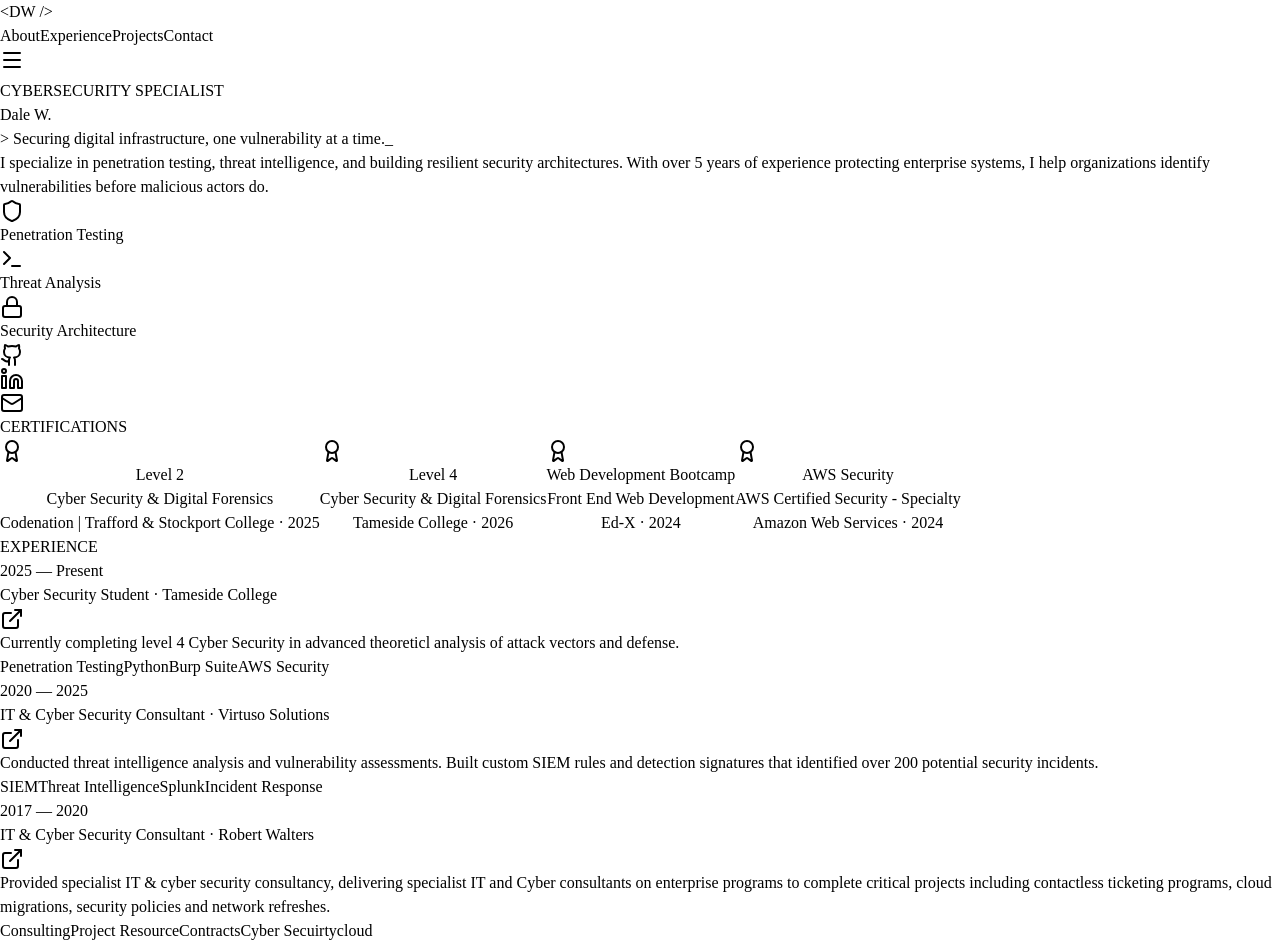
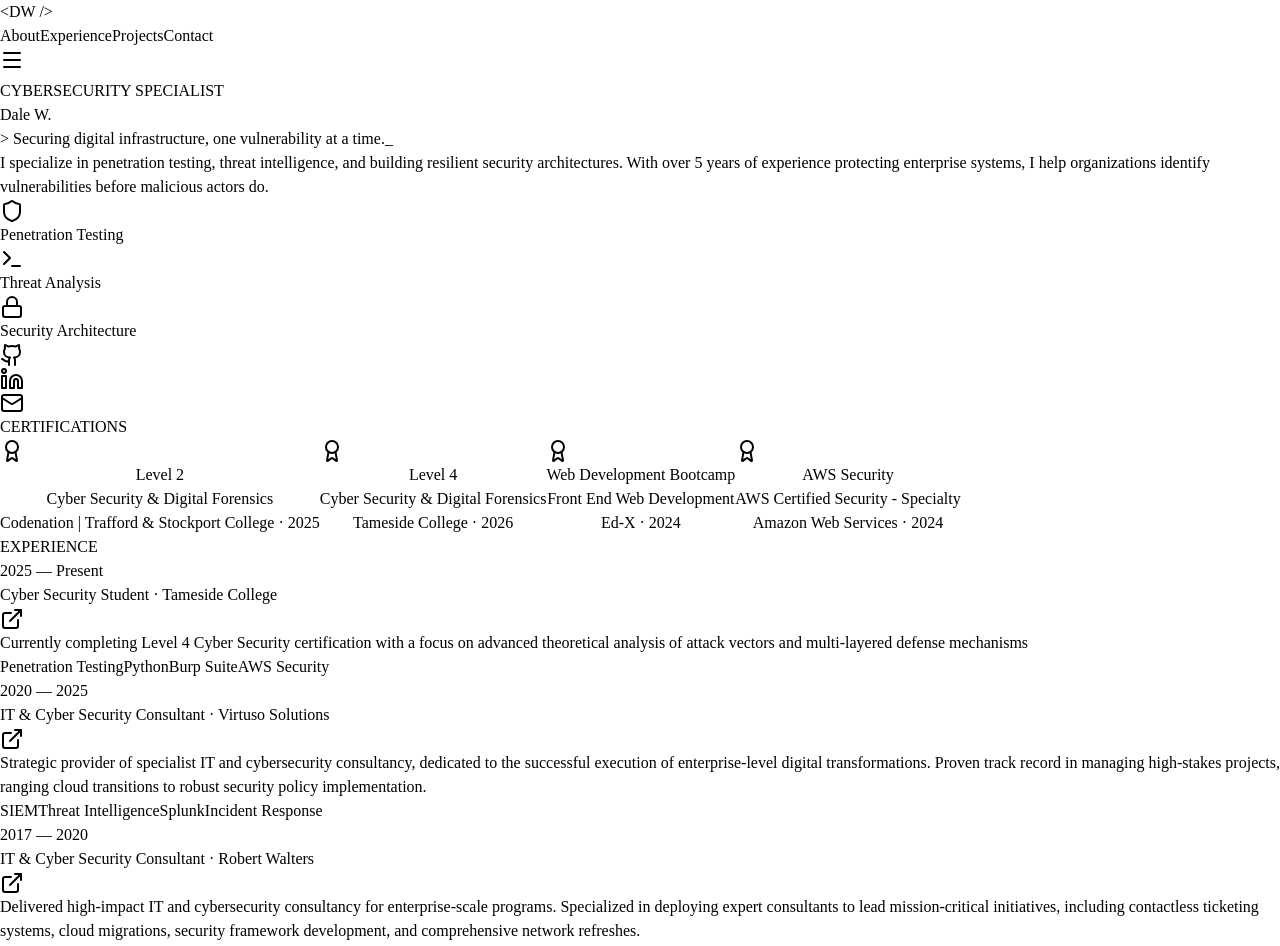
Before and after one commit to Dezmondo7/CyberNeo, a React (Vite) app in the folder vite-project/: page / in a window 1280 px wide. Shown: the top 946 px of the page. Built offline with nearby package versions, Linux system fonts and the light colour scheme.

Commit message:
updated experience

```diff
--- a/vite-project/src/components/experience.jsx
+++ b/vite-project/src/components/experience.jsx
@@ -5,7 +5,7 @@ const experiences = [
     period: "2025 — Present",
     title: "Cyber Security Student",
     company: "Tameside College",
-    description: "Currently completing level 4 Cyber Security in advanced theoreticl analysis of attack vectors and defense.",
+    description: "Currently completing Level 4 Cyber Security certification with a focus on advanced theoretical analysis of attack vectors and multi-layered defense mechanisms",
     skills: ["Penetration Testing", "Python", "Burp Suite", "AWS Security"],
     link: "#",
   },
@@ -13,7 +13,7 @@ const experiences = [
     period: "2020 — 2025",
     title: "IT & Cyber Security Consultant",
     company: "Virtuso Solutions",
-    description: "Conducted threat intelligence analysis and vulnerability assessments. Built custom SIEM rules and detection signatures that identified over 200 potential security incidents.",
+    description: "Strategic provider of specialist IT and cybersecurity consultancy, dedicated to the successful execution of enterprise-level digital transformations. Proven track record in managing high-stakes projects, ranging cloud transitions to robust security policy implementation.",
     skills: ["SIEM", "Threat Intelligence", "Splunk", "Incident Response"],
     link: "#",
   },
@@ -21,7 +21,7 @@ const experiences = [
     period: "2017 — 2020",
     title: "IT & Cyber Security Consultant",
     company: "Robert Walters",
-    description: "Provided specialist IT & cyber security consultancy, delivering specialist IT and Cyber consultants on enterprise programs to complete critical projects including contactless ticketing programs, cloud migrations, security policies and network refreshes.",
+    description: "Delivered high-impact IT and cybersecurity consultancy for enterprise-scale programs. Specialized in deploying expert consultants to lead mission-critical initiatives, including contactless ticketing systems, cloud migrations, security framework development, and comprehensive network refreshes.",
     skills: ["Consulting", "Project Resource", "Contracts", "Cyber Secuirty", "cloud"],
     link: "#",
   },
```
